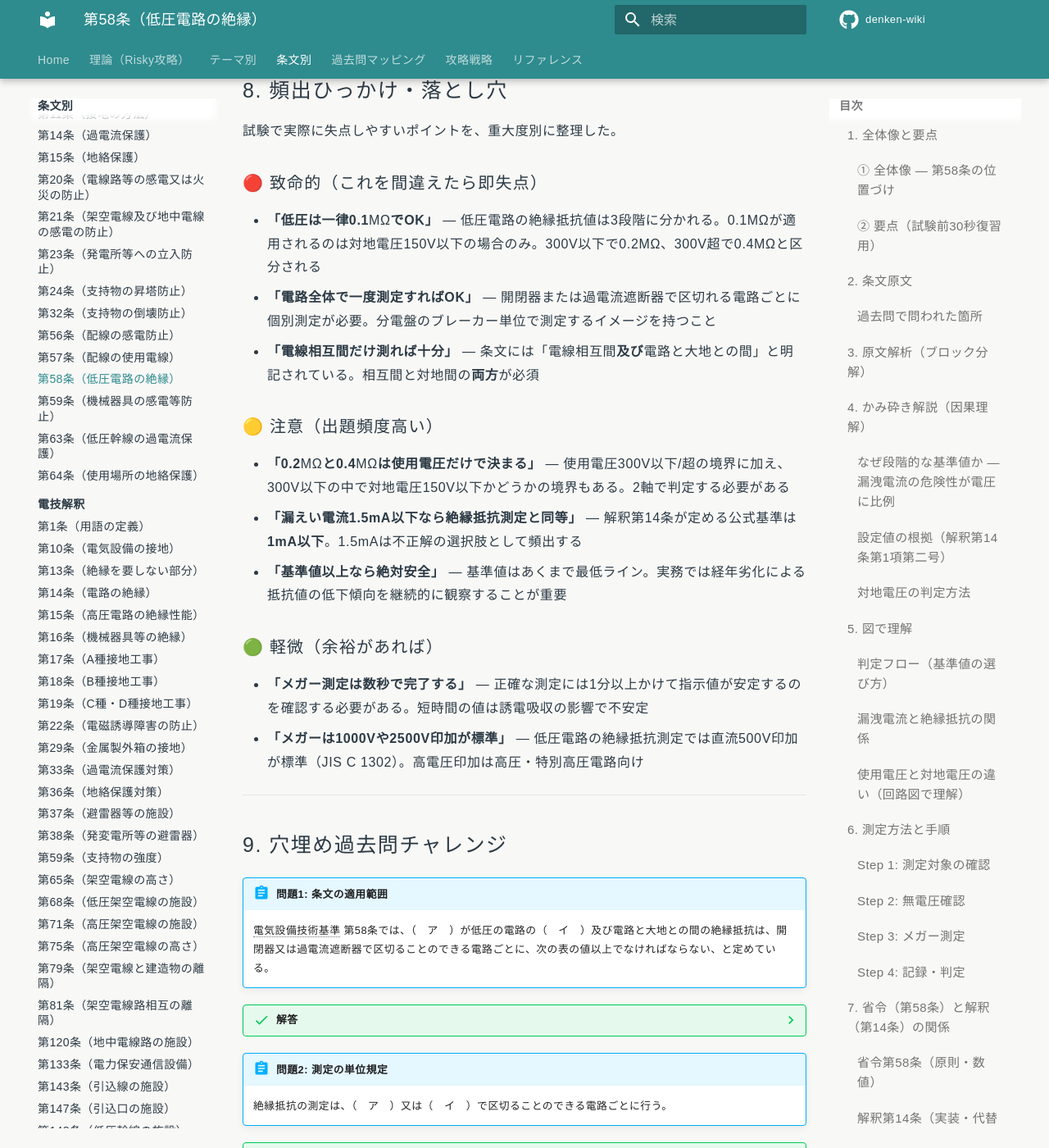
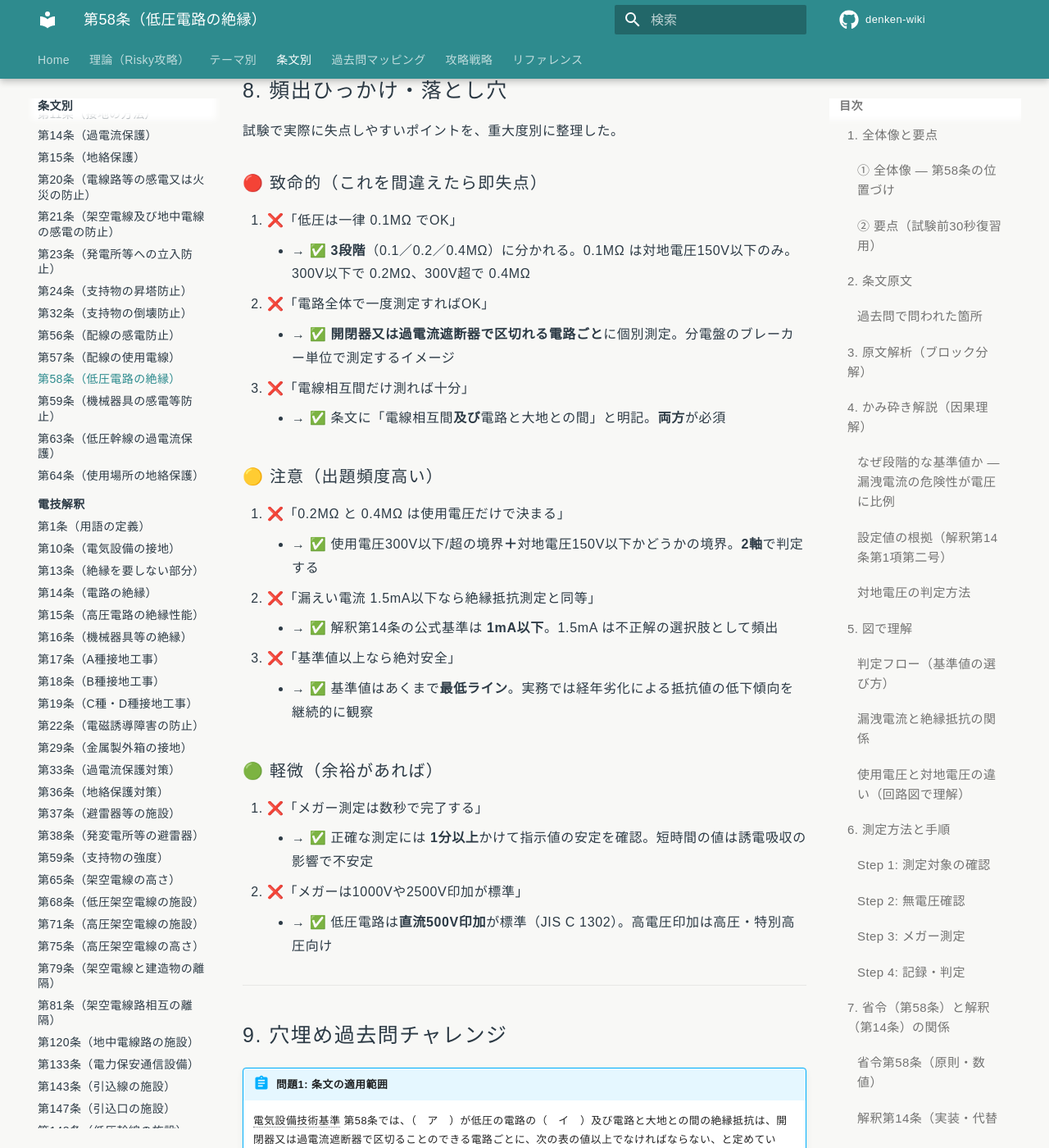
Before and after one commit to kfurufuru/denken-wiki, an MkDocs documentation site: the page built from docs/articles/kijun/58.md, in a window 1280 px wide and 1400 px high, scrolled down 10603 px. Shown: the whole window at 82% size. Built offline with MkDocs 1.6.1 and Material for MkDocs 9.7.7, drawn with Linux system fonts in a browser that asks for light colours; comment, search, counter and statistics services are not loaded; some of the changed text lies outside the part shown.

Commit message:
update: kijun/58.md v2.1 — ひっかけ❌→✅形式・比較表改善・テンプレート水平展開
- 修正8: ひっかけセクションを❌→✅対比形式に変更（誤読防止）
- 修正15: 遮断器比較表の列構成を改善（主な役割・検出対象を明確化）
- CLAUDE.md: テンプレートに❌→✅書式・比較表テンプレ・MΩルール追加

Co-Authored-By: Claude Opus 4.6 <noreply@anthropic.com>

```diff
--- a/docs/articles/kijun/58.md
+++ b/docs/articles/kijun/58.md
@@ -394,11 +394,11 @@ flowchart TD
 
 条文に登場する「開閉器」と「過電流遮断器」は異なる機器。さらに試験では**漏電遮断器**も選択肢に出るため、3種の違いを正確に理解する必要がある。
 
-| 機器 | 別名・略称 | 動作 | 検出対象 | 第58条との関係 |
-|------|----------|------|---------|-------------|
-| **開閉器** | スイッチ、ナイフスイッチ | **手動**で電路を開閉 | なし（手動操作） | 測定の区切り単位（条文に明記） |
-| **過電流遮断器** | 配線用遮断器（MCCB）、ブレーカー | **自動**で電路を遮断 | **過電流**（短絡・過負荷） | 測定の区切り単位（条文に明記） |
-| **漏電遮断器** | ELB、ELCB、漏電ブレーカー | **自動**で電路を遮断 | **漏えい電流**（地絡） | 条文には登場しない（ひっかけ選択肢） |
+| 機器 | 別名・略称 | 主な役割 | 検出対象 | 第58条との関係 |
+|------|----------|---------|---------|-------------|
+| **開閉器** | スイッチ、ナイフスイッチ、負荷開閉器など | 電路を開閉する | 原則なし | 測定区切りとして条文に明記 |
+| **過電流遮断器** | 配線用遮断器、MCCB、ブレーカー、ヒューズなど | 過電流時に遮断する | 短絡・過負荷などの過電流 | 測定区切りとして条文に明記 |
+| **漏電遮断器** | ELB、ELCB、漏電ブレーカー | 漏電時に遮断する | 漏えい電流・地絡 | **第58条の文言には登場しない** |
 
 !!! warning "R06上 問8 で出題されたひっかけ"
     「過電流遮断器」の穴埋めに「配線用遮断器」「漏電遮断器」が選択肢として登場する。
@@ -469,20 +469,28 @@ flowchart TD
 
 ### 🔴 致命的（これを間違えたら即失点）
 
-- **「低圧は一律0.1**MΩ**でOK」** — 低圧電路の絶縁抵抗値は3段階に分かれる。0.1MΩが適用されるのは対地電圧150V以下の場合のみ。300V以下で0.2MΩ、300V超で0.4MΩと区分される
-- **「電路全体で一度測定すればOK」** — 開閉器または過電流遮断器で区切れる電路ごとに個別測定が必要。分電盤のブレーカー単位で測定するイメージを持つこと
-- **「電線相互間だけ測れば十分」** — 条文には「電線相互間**及び**電路と大地との間」と明記されている。相互間と対地間の**両方**が必須
+1. ❌「低圧は一律 0.1MΩ でOK」
+    - → ✅ **3段階**（0.1／0.2／0.4MΩ）に分かれる。0.1MΩ は対地電圧150V以下のみ。300V以下で 0.2MΩ、300V超で 0.4MΩ
+2. ❌「電路全体で一度測定すればOK」
+    - → ✅ **開閉器又は過電流遮断器で区切れる電路ごと**に個別測定。分電盤のブレーカー単位で測定するイメージ
+3. ❌「電線相互間だけ測れば十分」
+    - → ✅ 条文に「電線相互間**及び**電路と大地との間」と明記。**両方**が必須
 
 ### 🟡 注意（出題頻度高い）
 
-- **「0.2**MΩ**と0.4**MΩ**は使用電圧だけで決まる」** — 使用電圧300V以下/超の境界に加え、300V以下の中で対地電圧150V以下かどうかの境界もある。2軸で判定する必要がある
-- **「漏えい電流1.5mA以下なら絶縁抵抗測定と同等」** — 解釈第14条が定める公式基準は**1mA以下**。1.5mAは不正解の選択肢として頻出する
-- **「基準値以上なら絶対安全」** — 基準値はあくまで最低ライン。実務では経年劣化による抵抗値の低下傾向を継続的に観察することが重要
+4. ❌「0.2MΩ と 0.4MΩ は使用電圧だけで決まる」
+    - → ✅ 使用電圧300V以下/超の境界**＋**対地電圧150V以下かどうかの境界。**2軸**で判定する
+5. ❌「漏えい電流 1.5mA以下なら絶縁抵抗測定と同等」
+    - → ✅ 解釈第14条の公式基準は **1mA以下**。1.5mA は不正解の選択肢として頻出
+6. ❌「基準値以上なら絶対安全」
+    - → ✅ 基準値はあくまで**最低ライン**。実務では経年劣化による抵抗値の低下傾向を継続的に観察
 
 ### 🟢 軽微（余裕があれば）
 
-- **「メガー測定は数秒で完了する」** — 正確な測定には1分以上かけて指示値が安定するのを確認する必要がある。短時間の値は誘電吸収の影響で不安定
-- **「メガーは1000Vや2500V印加が標準」** — 低圧電路の絶縁抵抗測定では直流500V印加が標準（JIS C 1302）。高電圧印加は高圧・特別高圧電路向け
+7. ❌「メガー測定は数秒で完了する」
+    - → ✅ 正確な測定には **1分以上**かけて指示値の安定を確認。短時間の値は誘電吸収の影響で不安定
+8. ❌「メガーは1000Vや2500V印加が標準」
+    - → ✅ 低圧電路は**直流500V印加**が標準（JIS C 1302）。高電圧印加は高圧・特別高圧向け
 
 ---
 
```
Also changed, not shown: other parts of docs/articles/kijun/58.md (+2 -1 lines), CLAUDE.md (+39 -6 lines).
